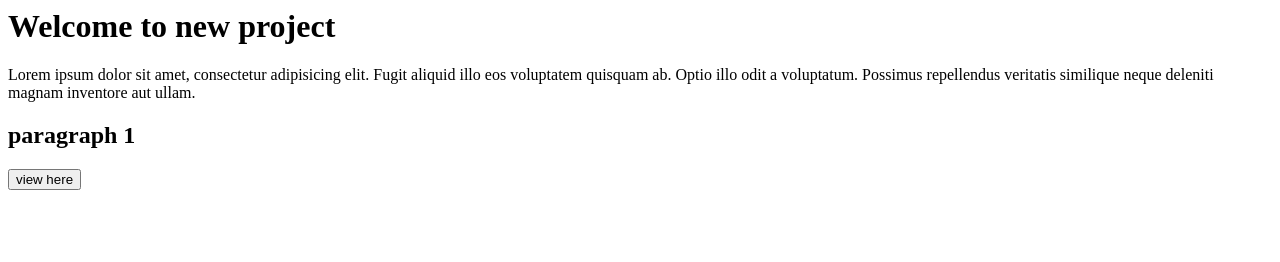
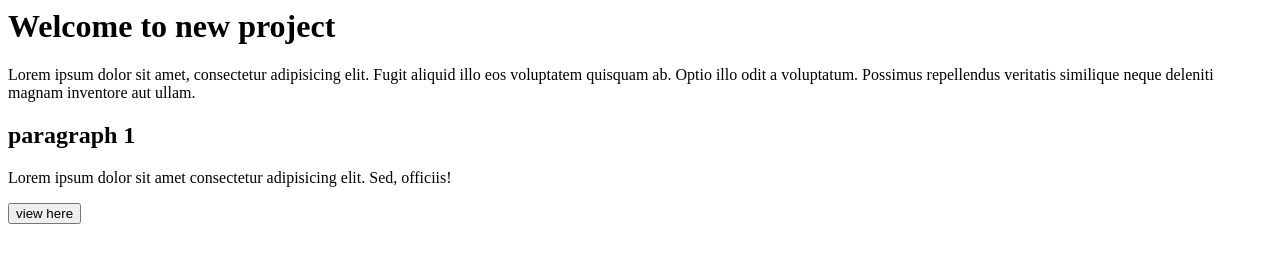
Before and after one commit to Juvairiya-alt/sampleproject, a plain HTML site: page index.html in a window 1280 px wide. Drawn offline with Linux system fonts and the light colour scheme.

Commit message:
added new lorem10

```diff
--- a/index.html
+++ b/index.html
@@ -7,6 +7,7 @@
         <p>Lorem ipsum dolor sit amet, consectetur adipisicing elit. Fugit aliquid illo eos voluptatem quisquam ab. Optio illo odit a voluptatum. Possimus repellendus veritatis similique neque deleniti magnam inventore aut ullam.
         </p>
         <h2>paragraph 1 </h2>
+        <p>Lorem ipsum dolor sit amet consectetur adipisicing elit. Sed, officiis!</p>
 <button>view here</button>
     </body>
 </html>
```
